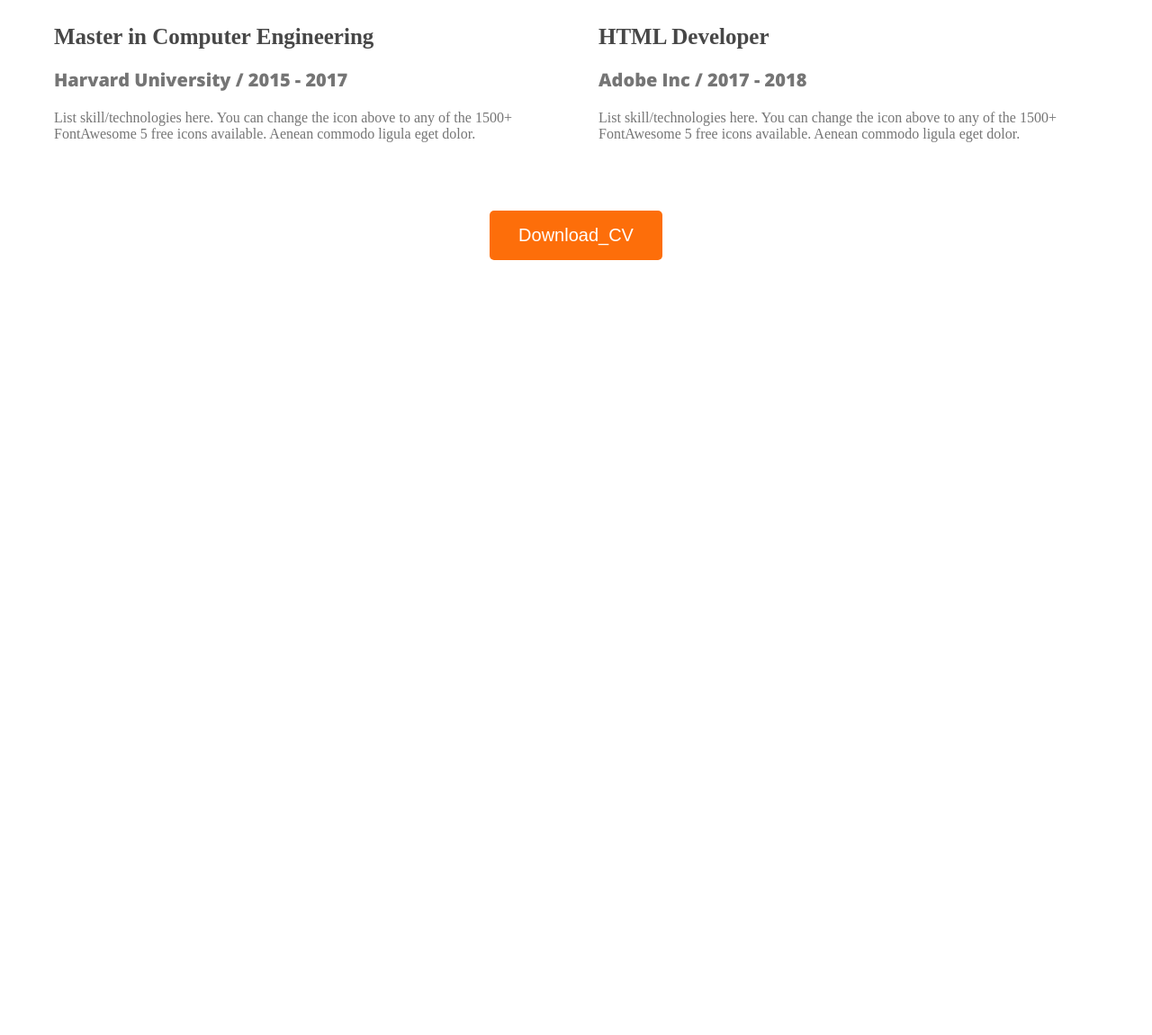
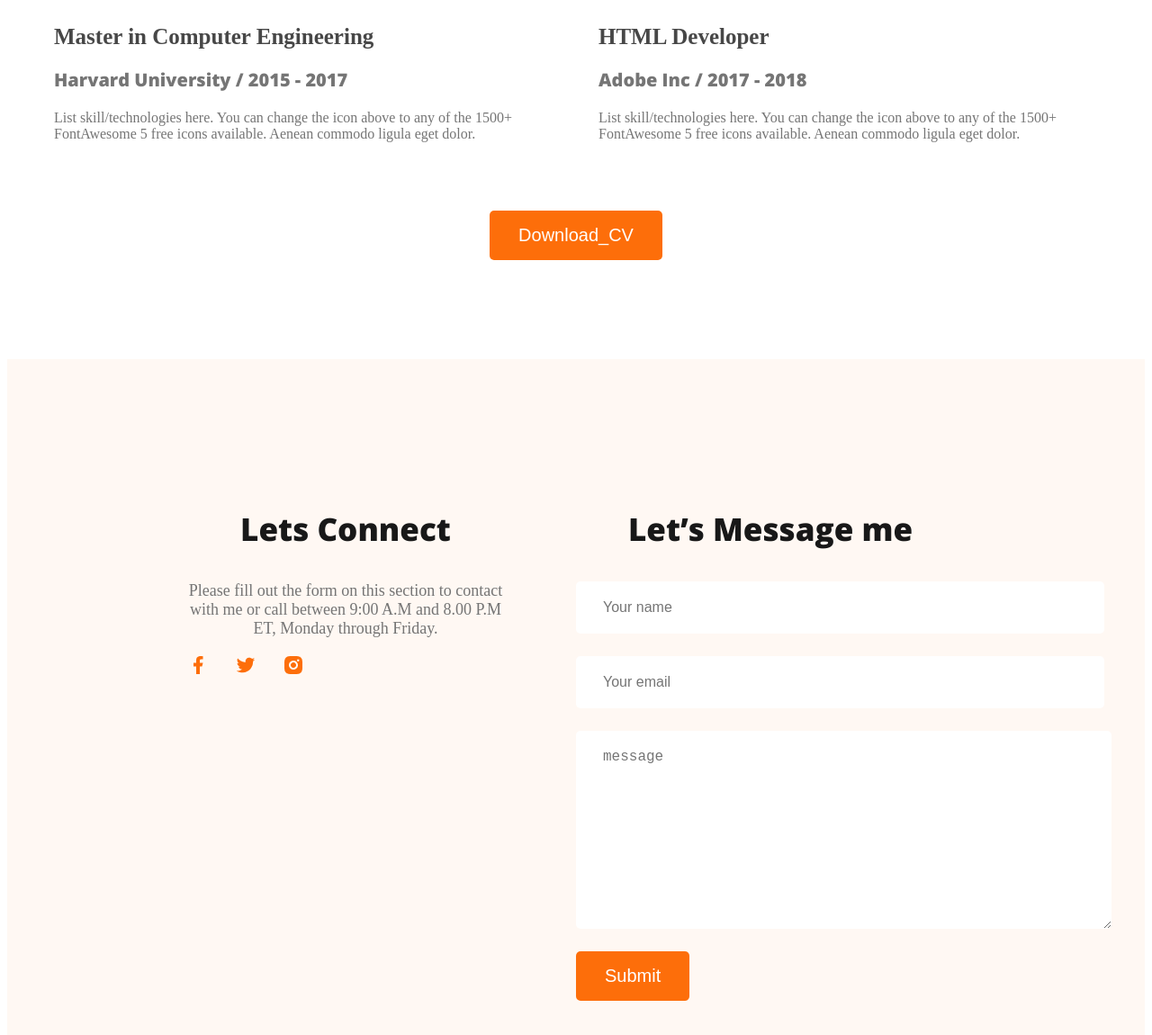
Before and after one commit to rubelahmod/my_new_repo_1, a plain HTML site: page html_file/index.html in a window 1280 px wide. Shown: the part 2786-3936 px from the top of the page at 90% size. Before the commit the page ends 3083 px from the top, so only its background shows below. Drawn offline with nearby package versions, Linux system fonts and the light colour scheme.

Commit message:
finished footer section

```diff
--- a/css_file/portfolio.css
+++ b/css_file/portfolio.css
@@ -181,4 +181,30 @@ main{
 .download_cv{
     text-align: center;
     margin-top: 60px;
+    margin-bottom: 110px;
 }
+/* footer related styles */
+footer{
+    display: flex;
+    background: #FFF8F3;
+    padding: 130px 200px;
+    gap: 80px;
+}
+.footer_column{
+    width: 50%;
+}
+
+.contact input[type="text"],.contact input[type="email"], textarea{
+    display: block;
+    margin-bottom: 25px;
+    border: none;
+    padding: 20px 350px 20px 30px;
+    color: var(--Dark-03, #757575);
+    font-size: 16px;
+    border-radius: 5px;
+    background: var(--White-Color, #FFF);
+}
+.social_links a{
+    margin-right: 25px;
+    margin-top: 30px;
+}
--- a/html_file/index.html
+++ b/html_file/index.html
@@ -144,6 +144,25 @@
             </div>
           </section>
     </main>
-    <footer></footer>
+    <footer>
+        <div class="footer_column">
+            <h3 class="section_title">Lets Connect</h3>
+            <p class="section_description">Please fill out the form on this section to contact with me or call between 9:00 A.M and 8.00 P.M ET, Monday through Friday.</p>
+            <div class="social_links">
+                <a href=""><img src="../images/icons/facebook.png" alt=""></a>
+                <a href=""><img src="../images/icons/twitter.png" alt=""></a>
+                <a href=""><img src="../images/icons/insta.png" alt=""></a>
+            </div>
+        </div>
+        <div class="footer_column">
+            <h3 class="section_title">Let’s Message me</h3>
+            <form action="" class="contact">
+                <input type="text" placeholder="Your name">
+                <input type="email" name="" id="" placeholder="Your email">
+                <textarea name="" id="" col="30" rows="10" placeholder="message"></textarea>
+                <input type="submit" value="Submit" class="btn_primary">
+            </form>
+        </div>
+    </footer>
 </body>
 </html>
```
